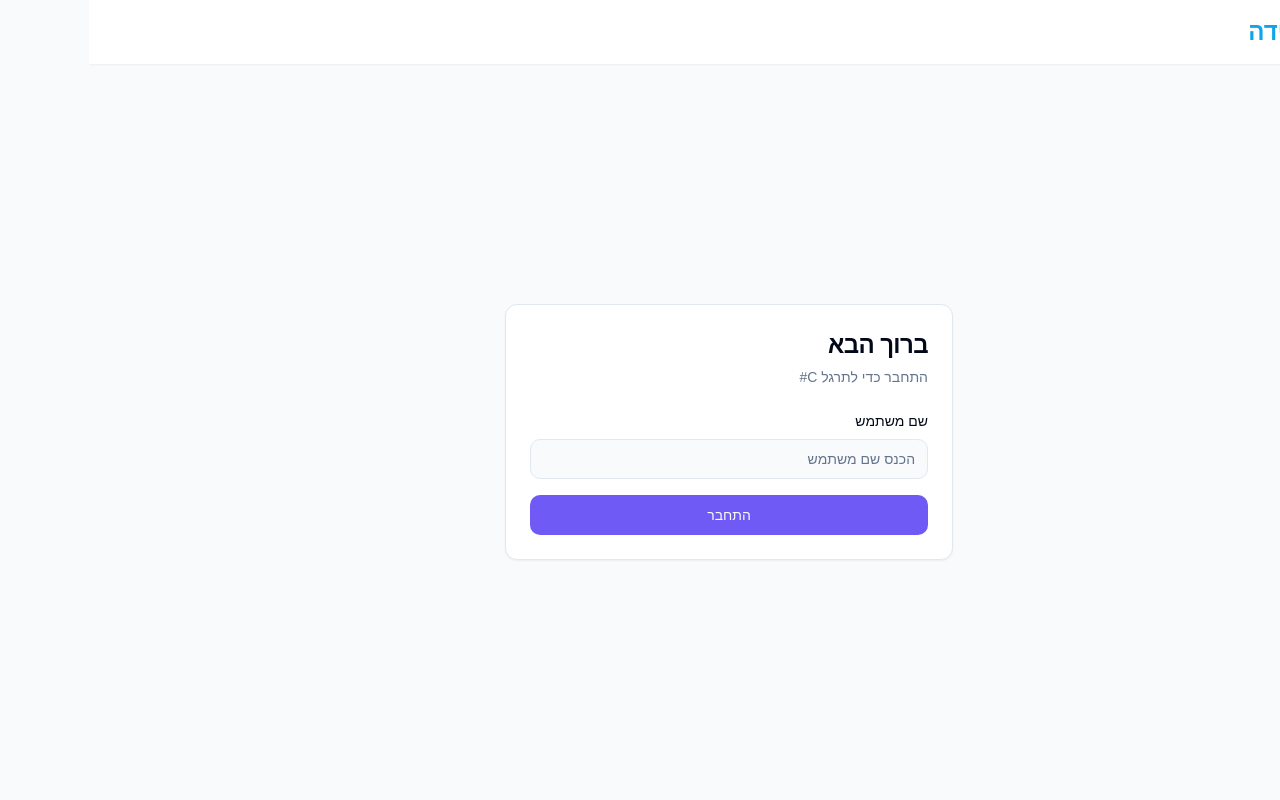
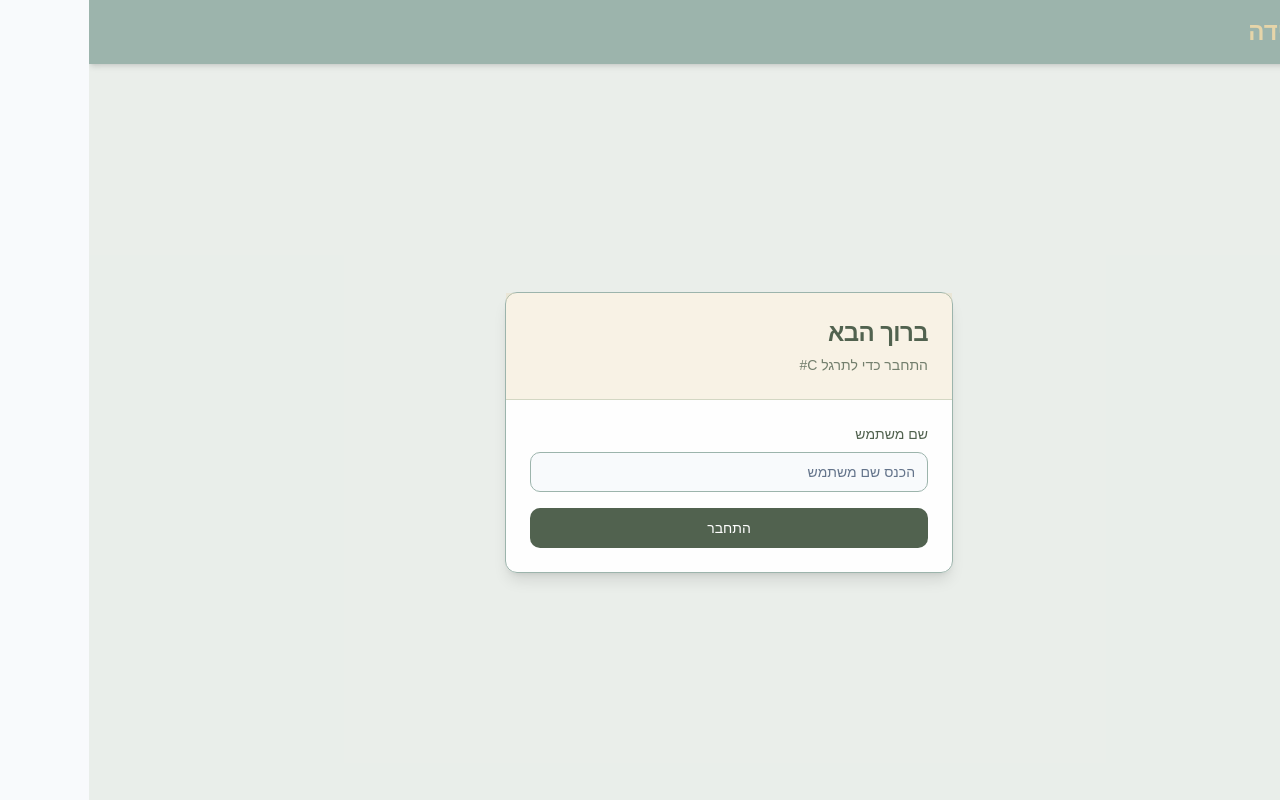
Before and after one commit to OfriLin/kod-sheli-l, a React (Vite) app: page / in a window 1280 px wide. Built offline with nearby package versions, Linux system fonts and the light colour scheme.

Commit message:
Refactor: Apply new color palette to components
This commit updates the styling of various components (Header, LoginForm, ProgressBar, QuestionCard, CodeEditor, etc.) to match the specified color palette.

```diff
--- a/src/components/CodeEditor.tsx
+++ b/src/components/CodeEditor.tsx
@@ -20,11 +20,11 @@ const CodeEditor = ({ initialValue = "", onSubmit }: CodeEditorProps) => {
       <Textarea
         value={code}
         onChange={(e) => setCode(e.target.value)}
-        className="min-h-[200px] font-mono text-left code-editor p-4 border-2 border-[#9CB4AC] rounded-lg"
+        className="min-h-[200px] font-mono text-left code-editor p-4 border-2 border-[#9CB4AC] rounded-lg focus-visible:ring-[#51624F] bg-white/90"
         placeholder="// כתבו את הפתרון שלכם כאן"
       />
       <div className="mt-4 flex justify-end">
-        <Button onClick={handleSubmit} className="px-8 bg-[#51624F] hover:bg-[#51624F]/90">הגש</Button>
+        <Button onClick={handleSubmit} className="px-8 bg-[#51624F] hover:bg-[#51624F]/90 text-white">הגש</Button>
       </div>
     </div>
   );
--- a/src/components/Header.tsx
+++ b/src/components/Header.tsx
@@ -6,13 +6,20 @@ const Header = () => {
   const { username, isLoggedIn, logout } = useUser();
 
   return (
-    <header className="bg-white shadow-sm py-4">
+    <header className="bg-[#9CB4AC] shadow-md py-4">
       <div className="container mx-auto px-4 flex justify-between items-center">
-        <h1 className="text-2xl font-bold text-theme-purple">C# <span className="text-theme-blue">למידה</span></h1>
+        <h1 className="text-2xl font-bold text-[#51624F]">C# <span className="text-[#E6D5A9]">למידה</span></h1>
         {isLoggedIn && (
           <div className="flex items-center gap-4">
-            <span className="text-gray-700">שלום, <span className="font-medium text-theme-purple">{username}</span></span>
-            <Button variant="outline" onClick={logout} size="sm">התנתק</Button>
+            <span className="text-[#51624F] font-medium">שלום, <span className="font-bold text-[#51624F]">{username}</span></span>
+            <Button
+              variant="outline"
+              onClick={logout}
+              size="sm"
+              className="border-[#AFBEA2] text-[#51624F] hover:bg-[#AFBEA2]/20 hover:text-[#51624F]"
+            >
+              התנתק
+            </Button>
           </div>
         )}
       </div>
--- a/src/components/LoginForm.tsx
+++ b/src/components/LoginForm.tsx
@@ -23,15 +23,15 @@ const LoginForm = () => {
 
   return (
     <div className="max-w-md w-full mx-auto">
-      <Card>
-        <CardHeader>
-          <CardTitle className="text-2xl">ברוך הבא</CardTitle>
-          <CardDescription>התחבר כדי לתרגל C#</CardDescription>
+      <Card className="border-[#9CB4AC] bg-white/95 shadow-lg">
+        <CardHeader className="border-b border-[#AFBEA2]/50 bg-[#E6D5A9]/30">
+          <CardTitle className="text-2xl text-[#51624F]">ברוך הבא</CardTitle>
+          <CardDescription className="text-[#51624F]/80">התחבר כדי לתרגל C#</CardDescription>
         </CardHeader>
-        <CardContent>
+        <CardContent className="pt-6">
           <form onSubmit={handleSubmit}>
             <div className="mb-4">
-              <label htmlFor="username" className="block text-sm font-medium mb-2">
+              <label htmlFor="username" className="block text-sm font-medium mb-2 text-[#51624F]">
                 שם משתמש
               </label>
               <Input
@@ -43,11 +43,14 @@ const LoginForm = () => {
                   setError("");
                 }}
                 placeholder="הכנס שם משתמש"
-                className="w-full"
+                className="w-full border-[#9CB4AC] focus-visible:ring-[#51624F]"
               />
               {error && <p className="text-sm text-red-500 mt-1">{error}</p>}
             </div>
-            <Button type="submit" className="w-full">
+            <Button
+              type="submit"
+              className="w-full bg-[#51624F] hover:bg-[#51624F]/90 text-white"
+            >
               התחבר
             </Button>
           </form>
--- a/src/components/ProgressBar.tsx
+++ b/src/components/ProgressBar.tsx
@@ -10,18 +10,18 @@ const ProgressBar = () => {
   return (
     <div className="w-full max-w-3xl mx-auto">
       <div className="flex justify-between items-center mb-2">
-        <span className="text-sm font-medium text-gray-700">התקדמות שלך</span>
-        <span className="text-sm font-medium text-theme-purple">{points} / {MAX_POINTS} נקודות</span>
+        <span className="text-sm font-medium text-[#51624F]">התקדמות שלך</span>
+        <span className="text-sm font-medium text-[#51624F]">{points} / {MAX_POINTS} נקודות</span>
       </div>
 
-      <div className="progress-container">
+      <div className="progress-container bg-[#E6D5A9]/50 rounded-full h-4 overflow-hidden">
         <div
-          className="progress-bar"
+          className="progress-bar bg-gradient-to-r from-[#51624F] to-[#9CB4AC]"
           style={{ width: `${percentage}%` }}
         ></div>
       </div>
 
-      <div className="mt-1 text-xs text-gray-500 text-left">{percentage}%</div>
+      <div className="mt-1 text-xs text-[#51624F]/70 text-left">{percentage}%</div>
     </div>
   );
 };
--- a/src/components/QuestionCard.tsx
+++ b/src/components/QuestionCard.tsx
@@ -9,7 +9,7 @@ type QuestionCardProps = {
 const QuestionCard = ({ points, onClick }: QuestionCardProps) => {
   return (
     <div
-      className="question-card bg-[#E6D5A9] rounded-lg p-6 shadow-md border border-[#AFBEA2] text-center"
+      className="question-card bg-[#E6D5A9] rounded-lg p-6 shadow-md border border-[#AFBEA2] text-center hover:shadow-lg hover:border-[#9CB4AC]"
     >
       <div className="text-3xl font-bold mb-4 text-[#51624F]">{points} נקודות</div>
       <Button
--- a/src/components/ui/button.tsx
+++ b/src/components/ui/button.tsx
@@ -18,6 +18,9 @@ const buttonVariants = cva(
           "bg-secondary text-secondary-foreground hover:bg-secondary/80",
         ghost: "hover:bg-accent hover:text-accent-foreground",
         link: "text-primary underline-offset-4 hover:underline",
+        green: "bg-[#51624F] text-white hover:bg-[#51624F]/90",
+        beige: "bg-[#E6D5A9] text-[#51624F] hover:bg-[#E6D5A9]/90",
+        sage: "bg-[#9CB4AC] text-[#51624F] hover:bg-[#9CB4AC]/90",
       },
       size: {
         default: "h-10 px-4 py-2",
--- a/src/index.css
+++ b/src/index.css
@@ -110,11 +110,11 @@
 
 /* Custom progress bar styling */
 .progress-container {
-  @apply w-full bg-gray-200 rounded-full h-4 overflow-hidden;
+  @apply w-full rounded-full h-4 overflow-hidden;
 }
 
 .progress-bar {
-  @apply h-4 rounded-full transition-all duration-500 ease-out bg-gradient-to-r from-theme-purple to-theme-blue;
+  @apply h-4 rounded-full transition-all duration-500 ease-out;
 }
 
 /* Question card animations */
@@ -128,5 +128,13 @@
 
 /* Point badges */
 .point-badge {
-  @apply px-3 py-1 rounded-full font-bold text-white bg-gradient-to-r from-theme-indigo to-theme-blue;
+  @apply px-3 py-1 rounded-full font-bold text-white;
 }
+
+/* Add color theme variables for our palette */
+:root {
+  --color-dark-green: 81, 98, 79;     /* #51624F */
+  --color-beige: 230, 213, 169;       /* #E6D5A9 */
+  --color-light-green: 175, 190, 162; /* #AFBEA2 */
+  --color-sage: 156, 180, 172;        /* #9CB4AC */
+}
--- a/src/pages/Index.tsx
+++ b/src/pages/Index.tsx
@@ -1,5 +1,4 @@
 
-import { useState } from "react";
 import { useNavigate } from "react-router-dom";
 import { useUser } from "../context/UserContext";
 import Header from "../components/Header";
@@ -17,7 +16,7 @@ const Index = () => {
 
   if (!isLoggedIn) {
     return (
-      <div className="min-h-screen bg-gray-50 flex flex-col">
+      <div className="min-h-screen bg-[#AFBEA2]/20 flex flex-col">
         <Header />
         <div className="flex-1 flex items-center justify-center px-4 py-12">
           <LoginForm />
@@ -27,18 +26,18 @@ const Index = () => {
   }
 
   return (
-    <div className="min-h-screen bg-gray-50">
+    <div className="min-h-screen bg-[#AFBEA2]/20">
       <Header />
 
       <div className="container mx-auto px-4 py-12">
-        <h1 className="text-4xl font-bold text-center mb-8 text-theme-purple">זוכרים C#?! 😵‍💫😁</h1>
+        <h1 className="text-4xl font-bold text-center mb-8 text-[#51624F]">זוכרים C#?! 😵‍💫😁</h1>
 
         <div className="mb-12">
           <ProgressBar />
         </div>
 
         <div>
-          <h2 className="text-2xl font-semibold text-center mb-8">בחר שאלה לפי ניקוד</h2>
+          <h2 className="text-2xl font-semibold text-center mb-8 text-[#51624F]">בחר שאלה לפי ניקוד</h2>
 
           <div className="grid grid-cols-1 sm:grid-cols-2 lg:grid-cols-5 gap-6">
             {[5, 10, 15, 20, 30].map((points) => (
--- a/src/pages/QuestionPage.tsx
+++ b/src/pages/QuestionPage.tsx
@@ -40,7 +40,7 @@ const QuestionPage = () => {
       <div className="min-h-screen bg-[#AFBEA2]/20">
         <Header />
         <div className="container mx-auto px-4 py-8">
-          <div className="text-center">טוען שאלה...</div>
+          <div className="text-center text-[#51624F]">טוען שאלה...</div>
         </div>
       </div>
     );
@@ -59,14 +59,14 @@ const QuestionPage = () => {
           חזרה לדף הבית
         </Button>
 
-        <Card className="max-w-4xl mx-auto border-[#9CB4AC]">
-          <CardHeader className="border-b border-[#AFBEA2]">
+        <Card className="max-w-4xl mx-auto border-[#9CB4AC] shadow-md">
+          <CardHeader className="border-b border-[#AFBEA2] bg-[#E6D5A9]/30">
             <div className="flex justify-between items-center">
-              <CardTitle>שאלה ({question.points} נקודות)</CardTitle>
+              <CardTitle className="text-[#51624F]">שאלה ({question.points} נקודות)</CardTitle>
               <div className="point-badge bg-gradient-to-r from-[#51624F] to-[#9CB4AC]">{question.points}</div>
             </div>
           </CardHeader>
-          <CardContent className="pt-6">
+          <CardContent className="pt-6 bg-white/90">
             <div className="mb-8">
               <h2 className="text-xl font-semibold mb-4 text-[#51624F]">{question.text}</h2>
             </div>
--- a/tailwind.config.ts
+++ b/tailwind.config.ts
@@ -68,6 +68,10 @@ export default {
 					blue: '#0EA5E9',
 					indigo: '#6366F1',
 					lightblue: '#93C5FD',
+					darkGreen: '#51624F',
+					beige: '#E6D5A9',
+					lightGreen: '#AFBEA2',
+					sage: '#9CB4AC',
 				}
 			},
 			fontFamily: {
```
